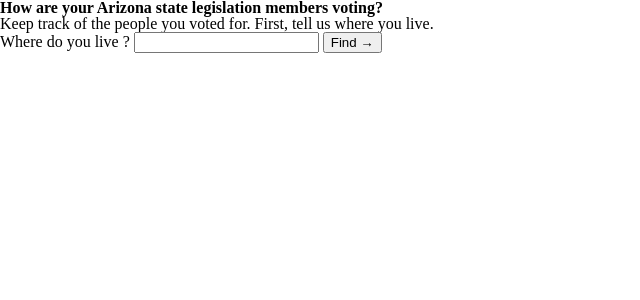
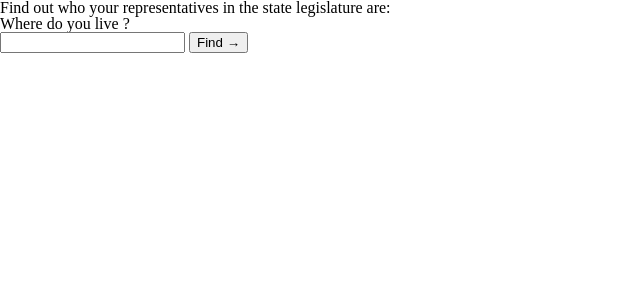
Before and after one commit to markng/theyworkforaz, a Django app: template templates/index.html in a window 1280 px wide. Shown: the top 300 px of the page, without its empty margins (0-640 px from the left). Run offline with Django 3.2, Linux system fonts and the light colour scheme; the template is opened without the code that fills it: values that come from a table or form of the project are taken from there, others are empty.

Commit message:
change copy

```diff
--- a/templates/index.html
+++ b/templates/index.html
@@ -1,12 +1,15 @@
 {% extends "base.html" %}
 {% block content %}
-  <h1>How are your Arizona state legislation members voting?</h1>
-  <p>Keep track of the people you voted for.  First, tell us where you live.</p>
-  <form action="{% url home %}" method="post" accept-charset="utf-8">
-    {% for field in form %}
-      {{ field.errors }}
-      {{ field.label_tag }} {{ field }}
-    {% endfor %}
-    <input type="submit" value="Find &rarr;">
-  </form>
+  <div class="grid_12">
+    <p>Find out who your representatives in the state legislature are:</p>
+  </div>
+  <div class="grid_6 push_2">
+    <form action="{% url home %}" method="post" accept-charset="utf-8" class="whereform">
+      {% for field in form %}
+        {{ field.errors }}
+        {{ field.label_tag }}<br>{{ field }}
+      {% endfor %}
+      <input type="submit" value="Find &rarr;">
+    </form>
+  </div>
 {% endblock %}
```
